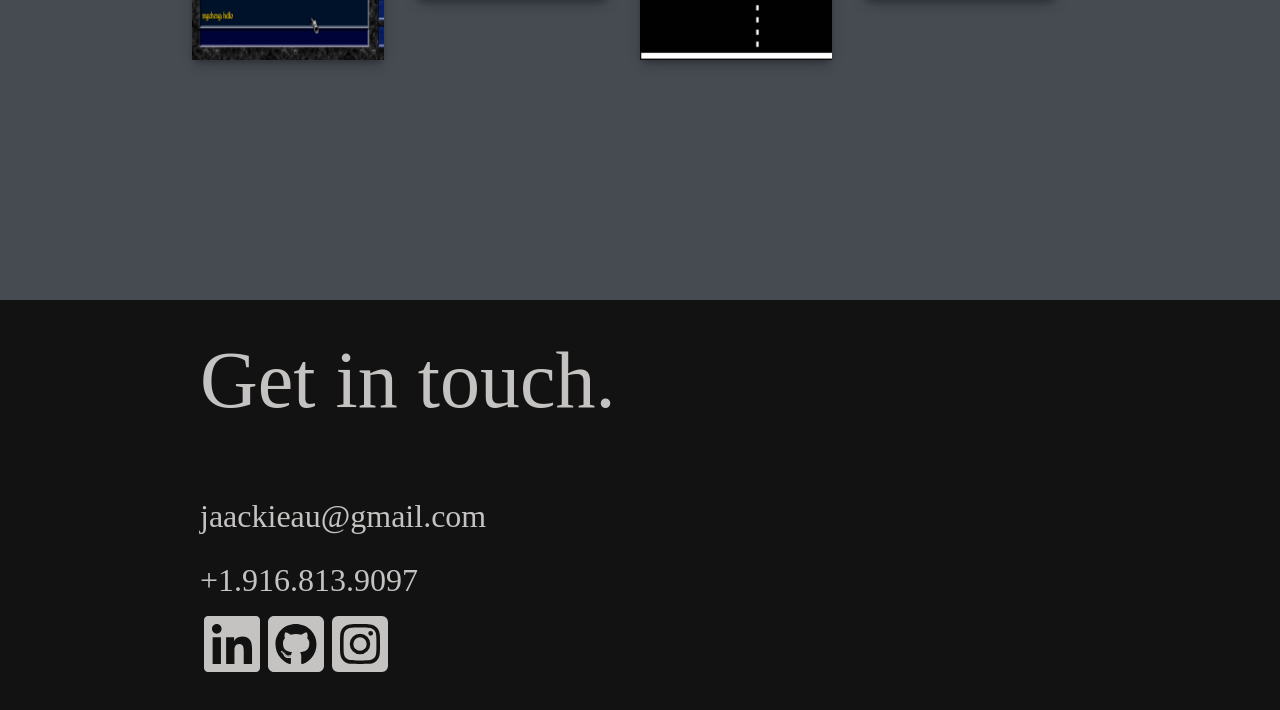
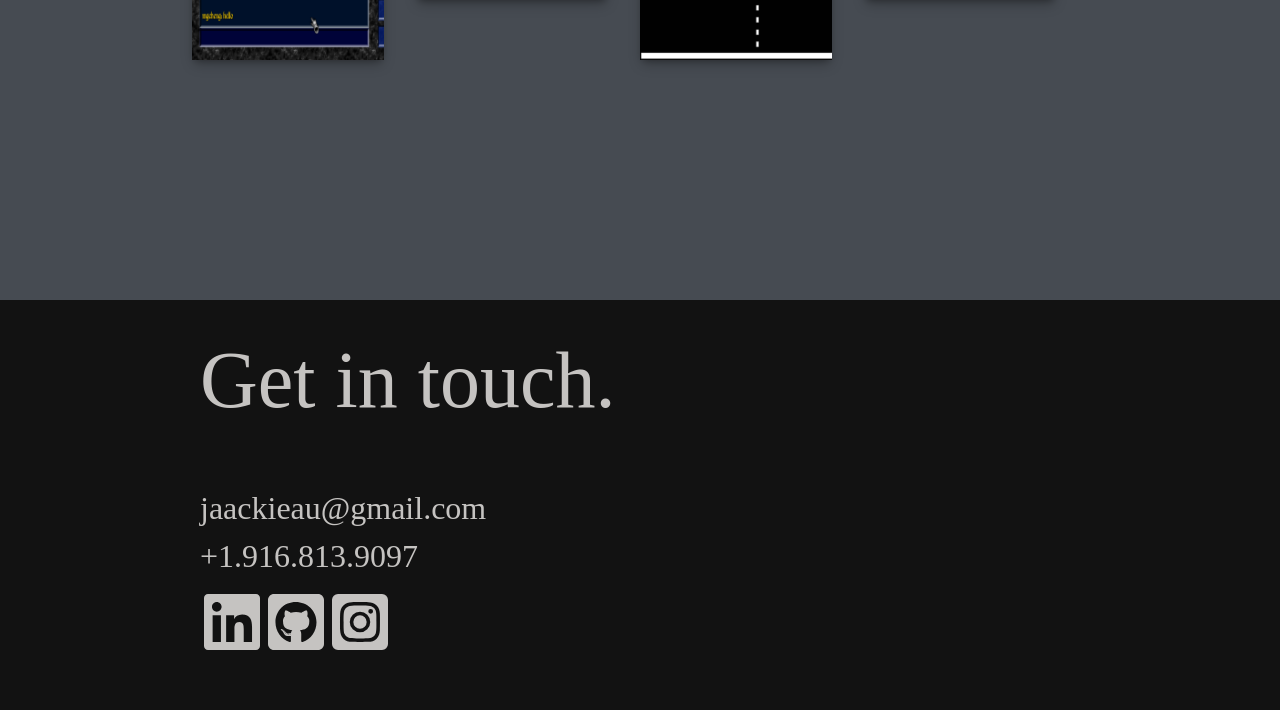
Before and after one commit to ausomely/personal-website, a React (Create React App) app: page / in a window 1280 px wide. Shown: the part 2900-3610 px from the top of the page. Built offline with nearby package versions, Linux system fonts and the light colour scheme; a web font is replaced by a local one.

Commit message:
before reveal animations

```diff
--- a/package.json
+++ b/package.json
@@ -8,6 +8,7 @@
     "react": "^17.0.2",
     "react-dom": "^17.0.2",
     "react-icons": "^4.2.0",
+    "react-reveal": "^1.2.2",
     "react-scripts": "4.0.3",
     "react-scroll": "^1.8.2",
     "web-vitals": "^1.1.1"
--- a/src/App.css
+++ b/src/App.css
@@ -580,7 +580,7 @@ span {
 #contact-content {
   margin-left: 25vh;
   width: 15vw;
-  line-height: 2em;
+  line-height: 1.5em;
   display: flex;
   flex-direction: column;
   font-family: 'Source Serif Pro';
@@ -596,11 +596,22 @@ span {
   width: 12.5vw;
 }
 
+#email:hover {
+  color: #444;
+  transition: 0.3s;
+}
+
 #phone {
   width: 9vw;
 }
 
+#phone:hover {
+  color: #444;
+  transition: 0.3s;
+}
+
 #contact-icons-container {
+  margin-top: 0.3em;
   width: 15vw;
   display: flex;
   flex-direction: row;
--- a/src/components/portfolio_element.js
+++ b/src/components/portfolio_element.js
@@ -21,7 +21,7 @@ export default class PortfolioElement extends Component {
                             <div className='project-name'>{name}</div>
                             <p className='project-description'>{description}</p>
                         </div>
-                        <p className='visit-project'> Visit Project <FaLongArrowAltRight id='right-arrow' /></p>
+                        <p className='visit-project'> View Project <FaLongArrowAltRight id='right-arrow' /></p>
                     </div>
                 </a>
             </div>
```
Also changed, not shown: 1 other file (tests, documents, lock files or other folders).
